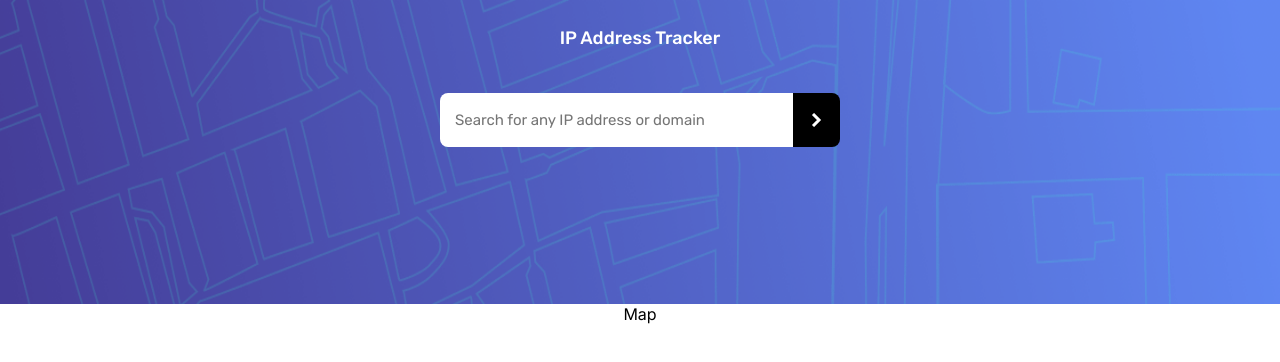
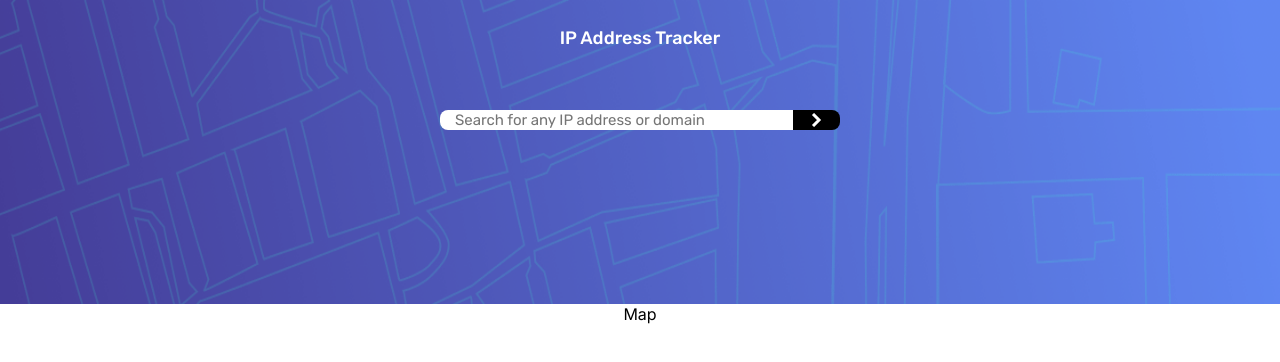
Before and after one commit to atorrez007/ip-gps-tracker, a Next.js app: page / in a window 1280 px wide. Shown: the top 362 px of the page. Built offline with nearby package versions, Linux system fonts and the light colour scheme.

Commit message:
attempt 10

```diff
--- a/src/Styles/InputStyles.css
+++ b/src/Styles/InputStyles.css
@@ -36,38 +36,6 @@
     outline: none;
     border-top-left-radius: 8px;
     border-bottom-left-radius: 8px;
-    border-top-right-radius: none;
-    border-bottom-right-radius: none;
-    border: none;
-    width: 100%;
-    padding-left: 1em;
-    line-height: 18px;
-    font-size: 15px;
-    font-family: "Rubik";
-  }
-  .form-wrapper button {
-    display: flex;
-    align-items: center;
-    justify-content: center;
-    border: none;
-    background-color: black;
-    color: white;
-    border-top-right-radius: 8px;
-    border-bottom-right-radius: 8px;
-    cursor: pointer;
-    width: 4em;
-  }
-}
-@media (min-width: 960px) {
-  .form-wrapper {
-    display: flex;
-    width: 100%;
-  }
-  .form-wrapper input {
-    height: 3.5em;
-    outline: none;
-    border-top-left-radius: 8px;
-    border-bottom-left-radius: 8px;
     border: none;
     width: 100%;
     padding-left: 1em;
```
Also changed, not shown: src/Styles/InputStyles.scss (+0 -34 lines), 1 other file (tests, documents, lock files or other folders).
